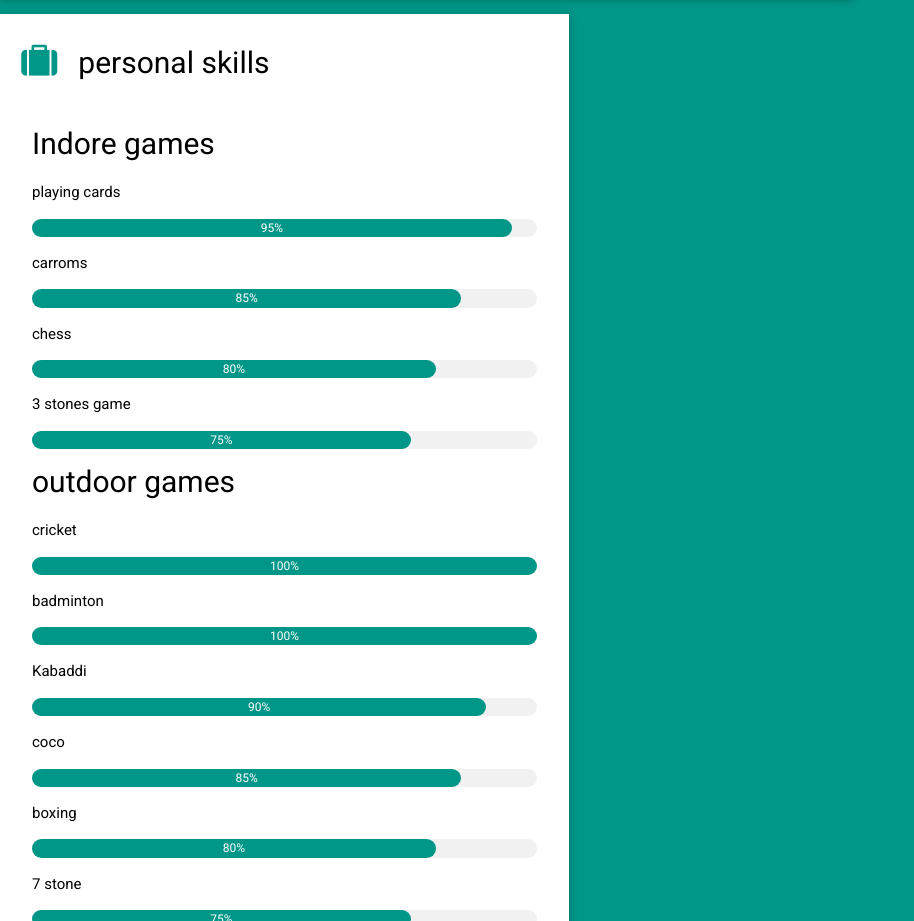
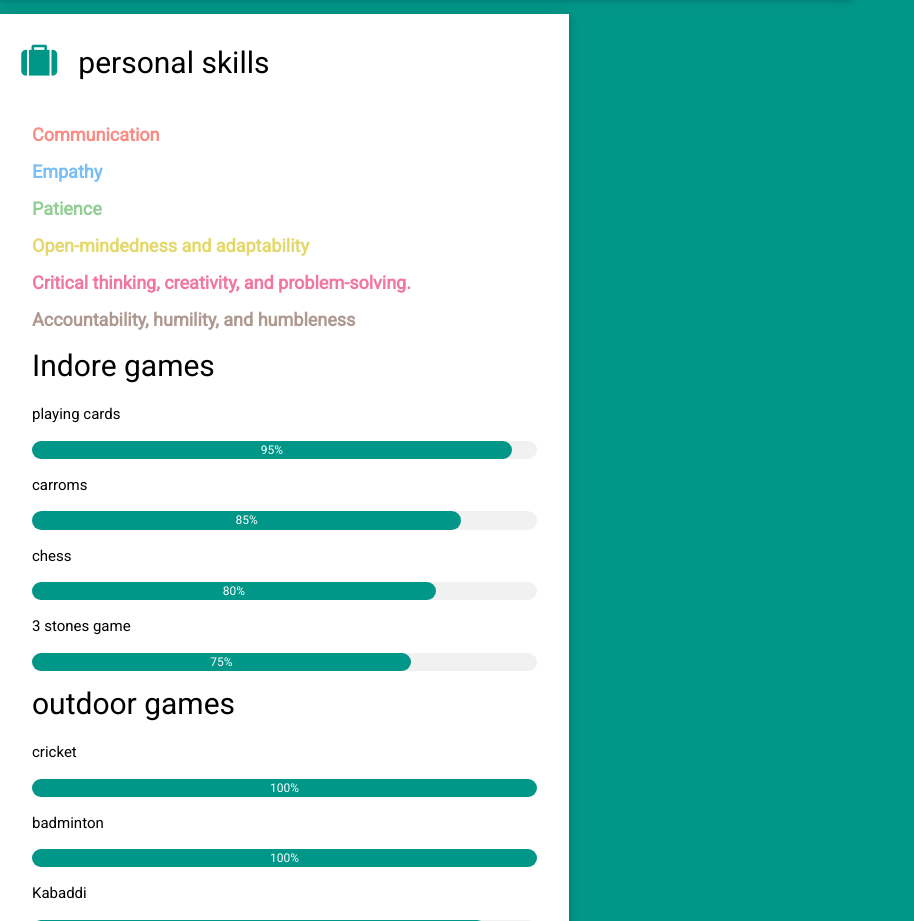
Before and after one commit to SRIRAM1428/ASFTS.github.io, a plain HTML site: page index.html in a window 1280 px wide. Shown: the part 2529-3450 px from the top of the page, without its empty margins (0-914 px from the left). Drawn offline with nearby package versions, Linux system fonts and the light colour scheme.

Commit message:
Update index.html

```diff
--- a/index.html
+++ b/index.html
@@ -257,8 +257,19 @@ html,body,h1,h2,h3,h4,h5,h6 {font-family: "Roboto", sans-serif}
 
         <div class="w3-container">
 
+       <h5 class="w3-text-red w3-opacity"><b>Communication</b></h5>
 
-                             <h2>Indore games</h2>
+       <h5 class="w3-text-blue w3-opacity"><b>Empathy</b></h5>
+
+       <h5 class="w3-text-green w3-opacity"><b>Patience</b></h5>
+
+       <h5 class="w3-text-yellow w3-opacity"><b>Open-mindedness and adaptability</b></h5>
+
+       <h5 class="w3-text-pink w3-opacity"><b>Critical thinking, creativity, and problem-solving.</b></h5>
+
+       <h5 class="w3-text-brown w3-opacity"><b>Accountability, humility, and humbleness</b></h5>
+
+                               <h2>Indore games</h2>
 
         <p>playing cards</p>
 
```
